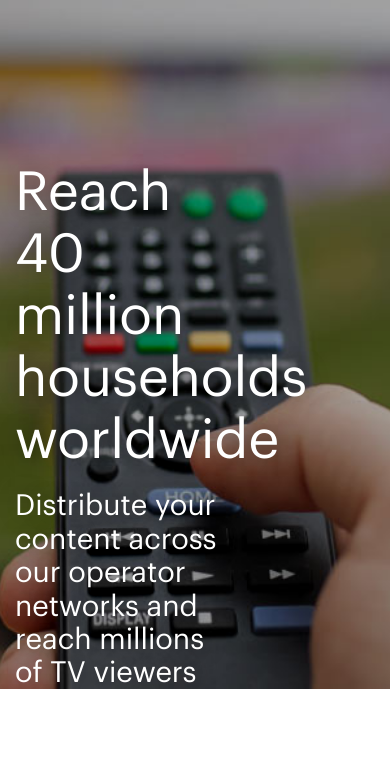
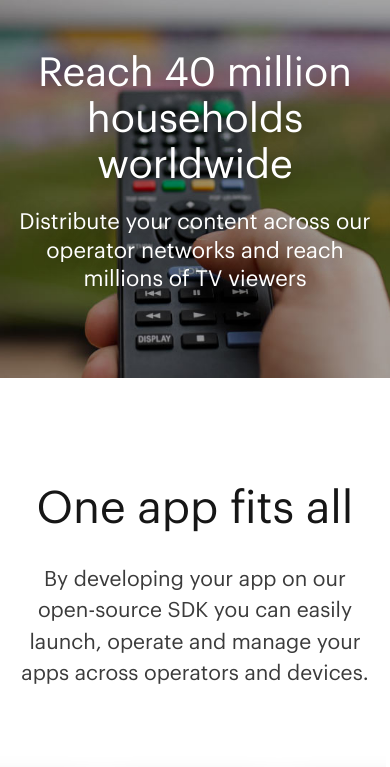
Before and after one commit to Thomvl/metrological.github.io, a plain HTML site: page contentproviders.html in a window 390 px wide. Shown: the part 77-844 px from the top of the page. Drawn offline with nearby package versions, Linux system fonts and the light colour scheme.

Commit message:
fixed responsive hero content

```diff
--- a/css/responsive.css
+++ b/css/responsive.css
@@ -223,16 +223,14 @@
 		background-size: cover;
 	}
 
+  .section-home-intro h3 { font-size: 18px; }
+
   .hero-headline-operators {
     width: 100%;
     text-align: center;
   }
 
-	.section-home-intro h3 { font-size: 18px; }
-
-  .page-wrapper-operators .logos img {
-    width: 170px;
-  }
+  .page-wrapper-operators .logos img {width: 170px;}
 
   .hero-headline-developers {
     width: 70%;
@@ -268,21 +266,14 @@
     padding: 0;
   }
 
-  .hero-wrapper-press {
-    background-image: url( '../images/press-hero-414.jpg' );
-  }
+  .hero-wrapper-press {background-image: url( '../images/press-hero-414.jpg' );}
 
-  .hero-wrapper-operators {
-    background-image: url( '../images/content-operators-414-2x.jpg' );
-  }
+  .hero-wrapper-operators {background-image: url( '../images/content-operators-414-2x.jpg' );}
 
-  .hero-wrapper-content {
-    background-image: url( '../images/content-hero-414-2x.jpg' );
-  }
+  .hero-wrapper-content {background-image: url( '../images/content-hero-414-2x.jpg' ); min-height: 500px;}
+  .hero-headline-content {margin-top: 120px; width: 100%; text-align: center;}
 
-  .hero-wrapper-developer {
-    background-image: url( '../images/dev-hero-414-2x.jpg' );
-  }
+  .hero-wrapper-developer {background-image: url( '../images/dev-hero-414-2x.jpg' );}
 }
 
 @media handheld, only screen and ( max-width: 567px ) {
@@ -334,9 +325,10 @@
     background-image: url( '../images/press-hero-320.jpg' );
   }
 
-  .hero-wrapper-content {
-    background-image: url( '../images/content-hero-320-2x.jpg' );
-  }
+  .hero-wrapper-content {background-image: url( '../images/content-hero-320-2x.jpg' ); min-height: 390px;}
+  .hero-headline-content {margin-top: 60px; width: 100%;}
+  .hero-headline-content h1 {font-size: 40px;}
+  .hero-headline-content span {font-size: 22px; line-height: 1.3;}
 
   .hero-wrapper-operators {
     background-image: url( '../images/content-operators-320-2x.jpg' );
```
